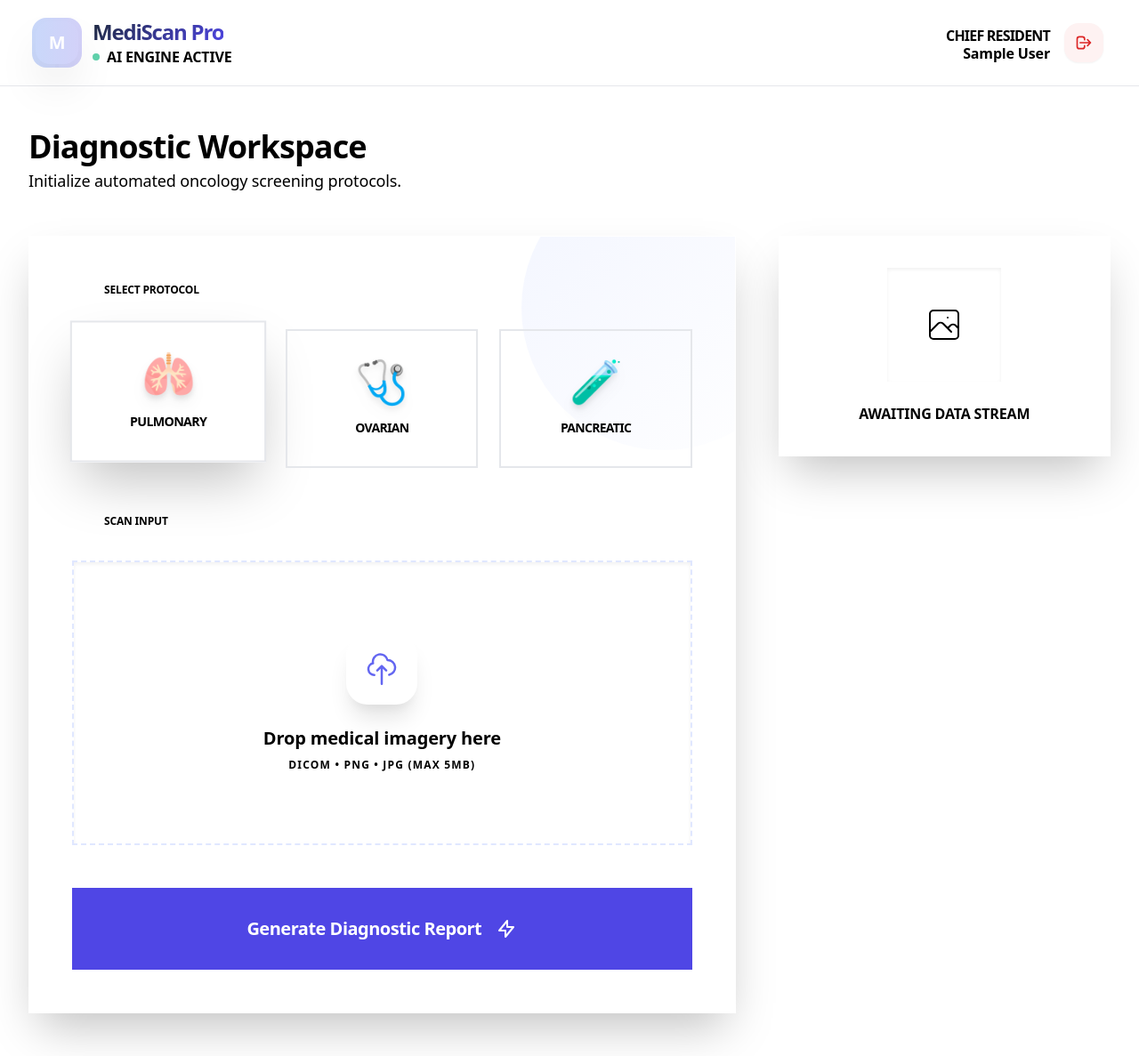
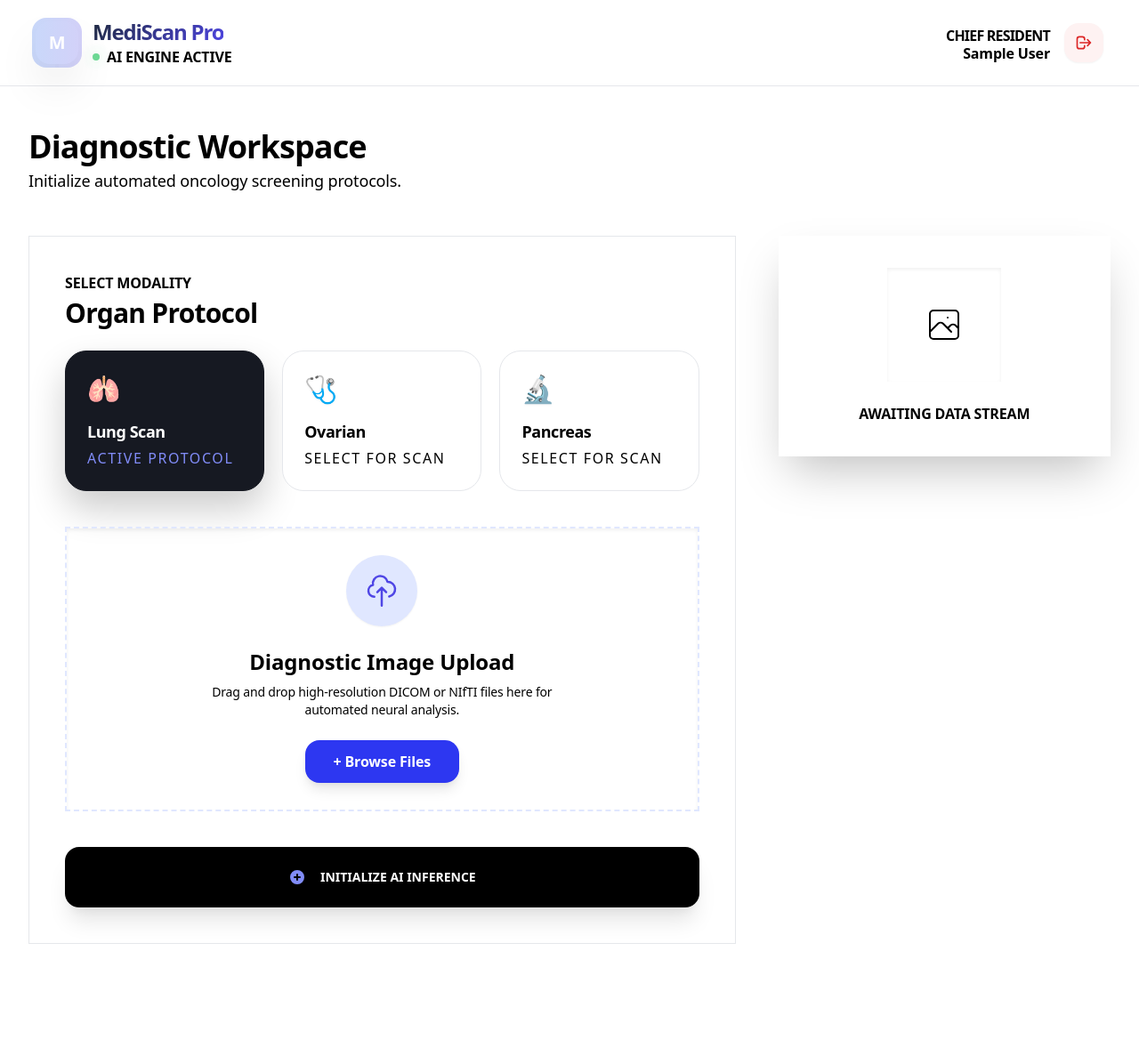
Before and after one commit to renukachouhan-24/disease_predictor_app, a Flask app: page / in a window 1280 px wide. Shown: the whole page at 89% size. After the commit the page ends 1061 px from the top, so only its background shows below. Run offline with Flask 3, Linux system fonts and the light colour scheme; the visitor is signed in with stand-in values (Sample User, id 1).

Commit message:
work on UI part

```diff
--- a/app.py
+++ b/app.py
@@ -206,11 +206,21 @@ def predict():
 
         return render_template('index.html', prediction_text=final_result, confidence_score=confidence, user_name=current_user.name)
 
+    # except Exception as e:
+    #     tf.keras.backend.clear_session()
+    #     import gc
+    #     gc.collect()
+    #     return render_template('index.html', prediction_text=f"Error: {str(e)}", user_name=current_user.name)
+
     except Exception as e:
         tf.keras.backend.clear_session()
         import gc
         gc.collect()
-        return render_template('index.html', prediction_text=f"Error: {str(e)}", user_name=current_user.name)
+        # confidence_score=0 pass karein taaki UI crash na ho
+        return render_template('index.html',
+                               prediction_text=f"Error: {str(e)}",
+                               confidence_score=0,
+                               user_name=current_user.name)
 
 if __name__ == "__main__":
     app.run(debug=True, threaded=False)
--- a/requirements.txt
+++ b/requirements.txt
@@ -8,3 +8,4 @@ google-auth-oauthlib
 requests
 oauthlib
 gunicorn
+h5py
--- a/static/css/style.css
+++ b/static/css/style.css
@@ -49,7 +49,54 @@ input[type="radio"]:checked + div {
     box-shadow: 0 30px 60px -12px rgba(0, 0, 0, 0.25) !important;
 }
 
-/* Custom Grayscale for Preview (Medical Look) */
 #image-preview {
     filter: brightness(1.1) contrast(1.2) grayscale(100%);
 }
+
+/* Custom primary blue from your screenshot */
+.bg-blue-600 {
+    background-color: #2D37F1 !important;
+}
+
+/* Radio button behavior: Switches to Dark Theme when checked */
+input[type="radio"]:checked + div {
+    background-color: #161922 !important; /* Dark slate from image */
+    color: white !important;
+    transform: none !important; /* Remove lift for exact look */
+    border-color: #161922 !important;
+    box-shadow: 0 20px 40px rgba(0, 0, 0, 0.2) !important;
+}
+
+/* Metadata Text adjustment for dark cards */
+input[type="radio"]:checked + div p.text-slate-400 {
+    color: #818cf8 !important; /* Lighter indigo for contrast */
+}
+
+/* Upload zone dashed border color */
+.border-dashed {
+    border-style: dashed !important;
+    border-width: 2px !important;
+}
+
+/* Smooth Scanline */
+@keyframes scan {
+    0% { top: 0%; opacity: 0; }
+    50% { opacity: 1; }
+    100% { top: 100%; opacity: 0; }
+}
+
+/* In lines ko update karein taaki errors chali jayein */
+
+.bg-green-500 {
+    background-color: #22c55e !important;
+    box-shadow: 0 0 15px rgba(34, 197, 94, 0.4);
+}
+
+.bg-red-500 {
+    background-color: #ef4444 !important;
+    box-shadow: 0 0 15px rgba(239, 68, 68, 0.4);
+}
+
+.animate-scan {
+    animation: scan 3s ease-in-out infinite;
+}
--- a/templates/index.html
+++ b/templates/index.html
@@ -58,66 +58,60 @@
         <div class="grid grid-cols-1 lg:grid-cols-12 gap-12">
             <div class="lg:col-span-8 space-y-10">
                 <div
-                    class="bg-white rounded-[3rem] shadow-2xl shadow-indigo-100/50 p-12 relative overflow-hidden border border-white">
-                    <div
-                        class="absolute -top-20 -right-20 w-80 h-80 bg-gradient-to-br from-indigo-100 to-transparent rounded-full blur-3xl opacity-40">
-                    </div>
+                    class="bg-white rounded-[2.5rem] shadow-[0_20px_50px_rgba(0,0,0,0.05)] p-10 border border-slate-100">
 
-                    <form action="/predict" method="post" enctype="multipart/form-data"
-                        class="relative z-10 space-y-12">
+                    <form action="/predict" method="post" enctype="multipart/form-data" id="upload-form"
+                        class="space-y-10">
                         <section>
-                            <label
-                                class="flex items-center gap-3 text-slate-400 text-xs font-black uppercase mb-8 tracking-[0.3em]">
-                                <span
-                                    class="w-6 h-6 rounded-full bg-slate-900 text-white flex items-center justify-center text-[10px]">01</span>
-                                Select Protocol
-                            </label>
-                            <div class="grid grid-cols-1 md:grid-cols-3 gap-6">
-                                {% for val, label, icon in [('lung', 'Pulmonary', '🫁'), ('ovarian', 'Ovarian', '🩺'),
-                                ('pancreatic', 'Pancreatic', '🧪')] %}
-                                <label class="group cursor-pointer">
+                            <div class="mb-6">
+                                <p class="text-[11px] text-slate-400 font-bold uppercase tracking-[0.2em] mb-1">Select
+                                    Modality</p>
+                                <h2 class="text-3xl font-black text-slate-900 tracking-tight">Organ Protocol</h2>
+                            </div>
+
+                            <div class="grid grid-cols-1 md:grid-cols-3 gap-5">
+                                {% for val, label, icon in [('lung', 'Lung Scan', '🫁'), ('ovarian', 'Ovarian', '🩺'),
+                                ('pancreatic', 'Pancreas', '🔬')] %}
+                                <label class="cursor-pointer group relative">
                                     <input type="radio" name="disease" value="{{ val }}" class="peer hidden"
                                         {{ 'checked' if val=='lung' }}>
-                                    <div
-                                        class="relative bg-slate-50/50 border-2 border-slate-100 p-8 rounded-[2.5rem] text-center transition-all duration-500 peer-checked:bg-slate-900 peer-checked:text-white peer-checked:border-slate-900 peer-checked:shadow-2xl peer-checked:-translate-y-2">
+                                    <div class="bg-white border border-slate-100 p-6 rounded-3xl transition-all duration-300
+                                    peer-checked:bg-[#161922] peer-checked:text-white peer-checked:shadow-2xl
+                                    hover:border-indigo-200">
                                         <div
-                                            class="absolute top-4 right-4 w-2 h-2 rounded-full bg-indigo-500 opacity-0 peer-checked:opacity-100">
+                                            class="absolute top-4 right-4 w-2 h-2 rounded-full bg-green-500 opacity-0 peer-checked:opacity-100">
                                         </div>
-                                        <span
-                                            class="text-5xl block mb-4 filter drop-shadow-lg transform group-hover:scale-110 transition-transform">{{
-                                            icon }}</span>
-                                        <span class="text-sm font-black uppercase tracking-tighter">{{ label }}</span>
+
+                                        <span class="text-3xl block mb-4 filter drop-shadow-sm">{{ icon }}</span>
+                                        <p class="text-lg font-black tracking-tight mb-1">{{ label }}</p>
+                                        <p
+                                            class="text-[8px] font-grotesk text-slate-400 uppercase tracking-widest peer-checked:text-indigo-400">
+                                            {{ 'Active Protocol' if val=='lung' else 'Select for Scan' }}
+                                        </p>
                                     </div>
                                 </label>
                                 {% endfor %}
                             </div>
                         </section>
 
-                        <section>
+                        <section class="relative">
                             <label
-                                class="flex items-center gap-3 text-slate-400 text-xs font-black uppercase mb-8 tracking-[0.3em]">
-                                <span
-                                    class="w-6 h-6 rounded-full bg-slate-900 text-white flex items-center justify-center text-[10px]">02</span>
-                                Scan Input
-                            </label>
-                            <label
-                                class="relative flex flex-col items-center justify-center w-full h-80 border-2 border-dashed border-indigo-100 rounded-[3rem] bg-indigo-50/20 hover:bg-white hover:border-indigo-400 transition-all duration-700 cursor-pointer group shadow-inner">
-                                <div
-                                    class="absolute inset-0 bg-gradient-to-b from-indigo-500/5 to-transparent opacity-0 group-hover:opacity-100 transition-opacity rounded-[3rem]">
-                                </div>
-                                <div class="flex flex-col items-center justify-center relative z-10">
+                                class="flex flex-col items-center justify-center w-full h-80 border-2 border-dashed border-indigo-100 rounded-[2.5rem] bg-indigo-50/20 hover:bg-white hover:border-indigo-400 transition-all duration-500 cursor-pointer group shadow-inner">
+                                <div class="flex flex-col items-center justify-center text-center px-6">
                                     <div
-                                        class="w-20 h-20 bg-white rounded-3xl flex items-center justify-center shadow-xl mb-6 group-hover:scale-110 group-hover:rotate-6 transition-all duration-500">
-                                        <svg class="w-10 h-10 text-indigo-500" fill="none" stroke="currentColor"
-                                            viewBox="0 0 24 24">
+                                        class="w-20 h-20 bg-indigo-100 text-indigo-600 rounded-full flex items-center justify-center mb-6 shadow-sm group-hover:scale-110 transition-transform">
+                                        <svg class="w-10 h-10" fill="none" stroke="currentColor" viewBox="0 0 24 24">
                                             <path
                                                 d="M7 16a4 4 0 01-.88-7.903A5 5 0 1115.9 6L16 6a5 5 0 011 9.9M15 13l-3-3m0 0l-3 3m3-3v12"
                                                 stroke-width="1.5" stroke-linecap="round" stroke-linejoin="round" />
                                         </svg>
                                     </div>
-                                    <p class="text-xl text-slate-700 font-extrabold">Drop medical imagery here</p>
-                                    <p class="text-xs text-slate-400 font-bold uppercase mt-2 tracking-widest">DICOM •
-                                        PNG • JPG (Max 5MB)</p>
+                                    <h3 class="text-2xl font-black text-slate-800 mb-2">Diagnostic Image Upload</h3>
+                                    <p class="text-sm text-slate-500 font-medium max-w-sm mx-auto mb-6">Drag and drop
+                                        high-resolution DICOM or NIfTI files here for automated neural analysis.</p>
+                                    <span
+                                        class="inline-block bg-blue-600 text-white font-bold px-8 py-3 rounded-2xl hover:bg-blue-700 transition-colors shadow-lg">+
+                                        Browse Files</span>
                                 </div>
                                 <input type="file" name="image" class="hidden" onchange="previewImage(event)"
                                     required />
@@ -125,16 +119,13 @@
                         </section>
 
                         <button type="submit" onclick="showLoading()"
-                            class="w-full bg-indigo-600 text-white font-black py-8 rounded-[2.5rem] hover:bg-slate-900 active:scale-95 transition-all duration-500 shadow-[0_20px_50px_rgba(79,70,229,0.3)] flex justify-center items-center gap-4 group overflow-hidden relative">
-                            <div
-                                class="absolute inset-0 bg-gradient-to-r from-transparent via-white/10 to-transparent -translate-x-full group-hover:animate-shimmer">
-                            </div>
-                            <span class="text-xl tracking-tight relative z-10">Generate Diagnostic Report</span>
-                            <svg class="w-6 h-6 group-hover:translate-x-2 transition-transform relative z-10"
-                                fill="none" stroke="currentColor" viewBox="0 0 24 24">
-                                <path d="M13 10V3L4 14h7v7l9-11h-7z" stroke-width="2" stroke-linecap="round"
-                                    stroke-linejoin="round" />
+                            class="w-full bg-black text-white font-bold py-6 rounded-2xl shadow-xl flex justify-center items-center gap-4 group hover:bg-black transition-all">
+                            <svg class="w-5 h-5 text-indigo-400" fill="currentColor" viewBox="0 0 20 20">
+                                <path fill-rule="evenodd"
+                                    d="M10 18a8 8 0 100-16 8 8 0 000 16zM7 9a1 1 0 000 2h2v2a1 1 0 102 0v-2h2a1 1 0 100-2h-2V7a1 1 0 10-2 0v2H7z"
+                                    clip-rule="evenodd" />
                             </svg>
+                            <span class="uppercase tracking-[0.2em] text-sm">Initialize AI Inference</span>
                         </button>
                     </form>
                 </div>
@@ -211,9 +202,6 @@
                                     prediction_text.split('(')[1].replace(')', '') if '(' in prediction_text else
                                     '99.8%' }}</span>
                             </div>
-                            <!-- <div class="h-4 w-full bg-slate-50 rounded-full overflow-hidden p-1 shadow-inner border border-slate-100">
-                                <div class="h-full {{ 'bg-green-500 shadow-[0_0_15px_rgba(34,197,94,0.4)]' if 'Normal' in prediction_text else 'bg-red-500 shadow-[0_0_15px_rgba(239,68,68,0.4)]' }} rounded-full transition-all duration-1000" style="width: {{ confidence_score or 90 }}%;"></div>
-                            </div> -->
                             <div class="h-3 w-full bg-slate-100 rounded-full overflow-hidden"
                                 style="--conf: {{ confidence_score or 0 }}%;">
                                 <div class="h-full {{ 'bg-green-500' if 'Normal' in prediction_text else 'bg-red-500' }} rounded-full"
```
Also changed, not shown: templates/login.html (+24 -13 lines).
